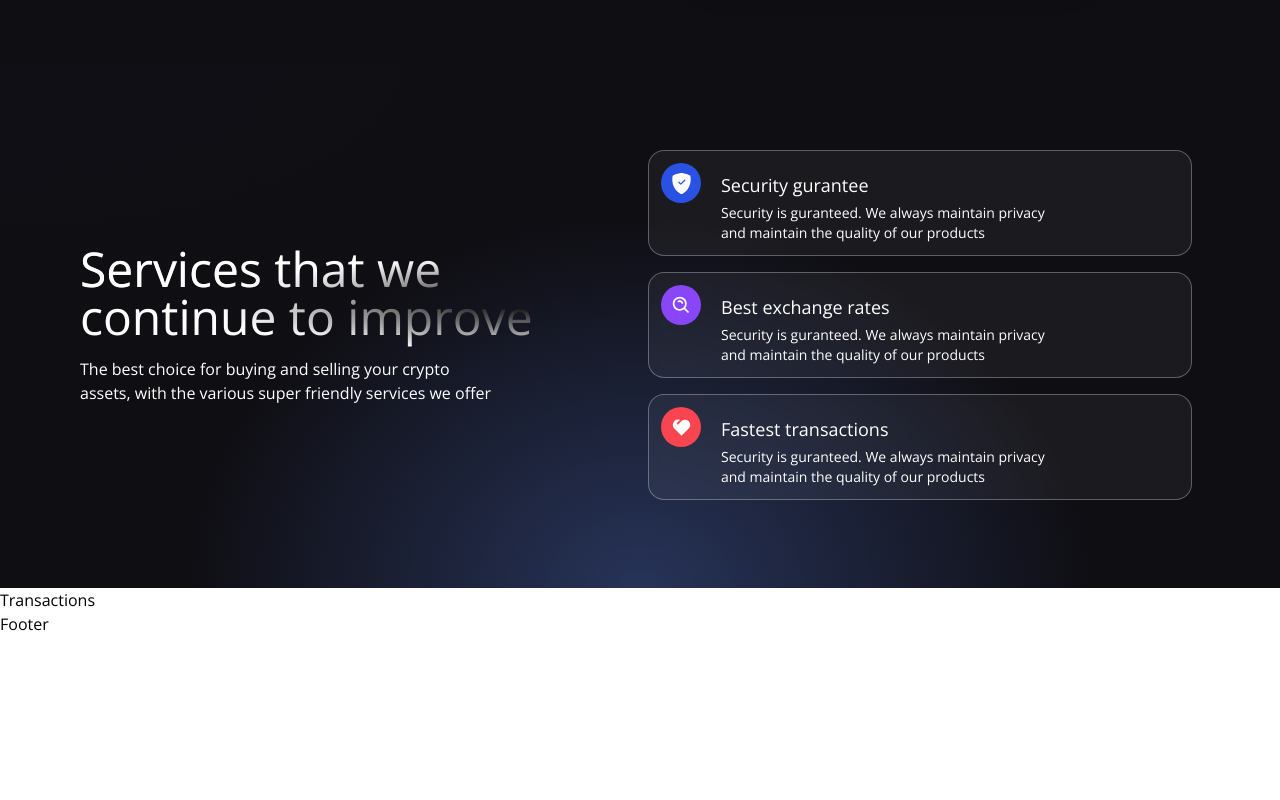
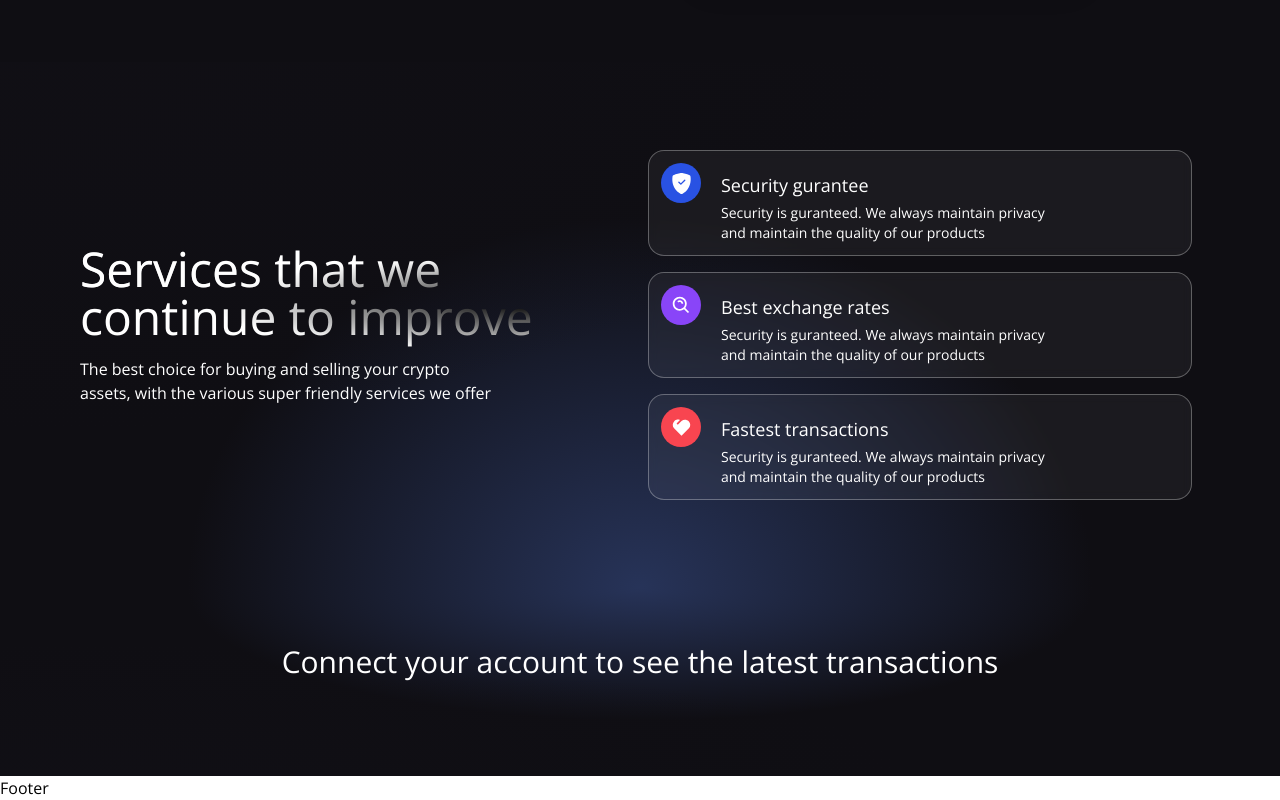
Before and after one commit to Getachew-Muhabaw-Mesfin/Crypto-web, a React (Vite) app in the folder client/: page / in a window 1280 px wide. Shown: the part 743-1543 px from the top of the page. Before the commit the page ends 1379 px from the top, so only its background shows below. Built offline with nearby package versions, Linux system fonts and the light colour scheme.

Commit message:
working on Tansactions section

```diff
--- a/client/src/components/Transactions.jsx
+++ b/client/src/components/Transactions.jsx
@@ -1,11 +1,32 @@
-import React from 'react';
+import React,{useContext} from 'react';
 import { TransactionContext } from '../context/TransactionContext';
 import dummyData from '../utils/dummyData';
+import { shortenAddress } from '../utils/shortenAddress';
 
 const Transactions = () => {
+  const { currentAccount } = useContext(TransactionContext);
+
   return (
-    <div>Transactions</div>
-  )
-}
+    <div className="flex w-full justify-center items-center 2xl:px-20 gradient-bg-transactions">
+      <div className="flex flex-col md:p-12 py-12 px-4">
+        {currentAccount ? (
+          <h3 className="text-white text-3xl text-center my-2">
+            Latest Transactions
+          </h3>
+        ) : (
+          <h3 className="text-white text-3xl text-center my-2">
+            Connect your account to see the latest transactions
+          </h3>
+        )}
+
+        <div className="flex flex-wrap justify-center items-center mt-10">
+          {/* {[...dummyData, ...transactions].reverse().map((transaction, i) => (
+            <TransactionsCard key={i} {...transaction} />
+          ))} */}
+        </div>
+      </div>
+    </div>
+  );
+};
 
 export default Transactions
```
